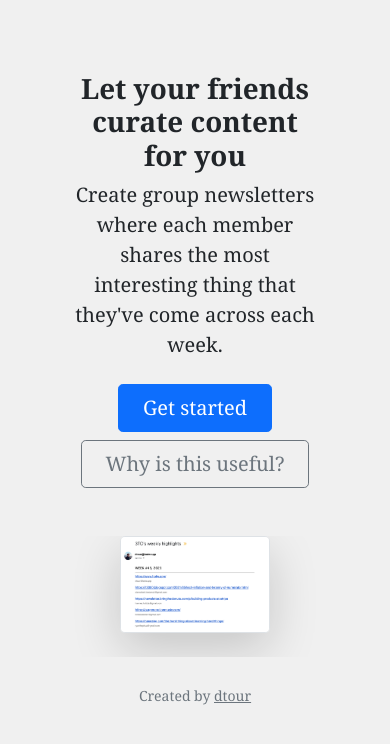
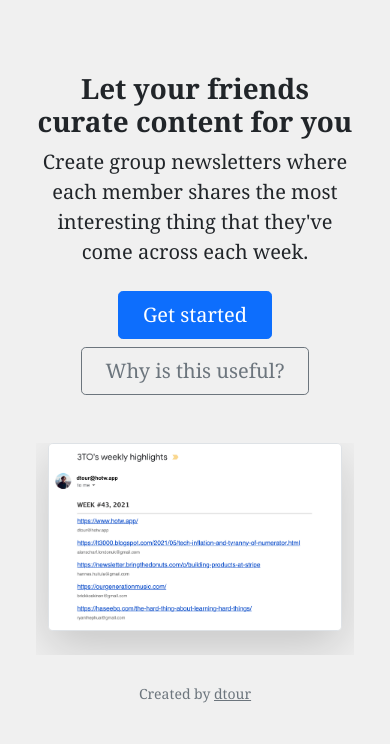
Before and after one commit to dtour/hotw, a Flask app: page / in a window 390 px wide. Shown: the part 57-801 px from the top of the page. Run offline with Flask 2, Linux system fonts and the light colour scheme.

Commit message:
changed html to increase responsiveness on smaller screens

```diff
--- a/application/templates/about.html
+++ b/application/templates/about.html
@@ -6,7 +6,7 @@
     <div class="row lh-lg">
         <div class="col">
         </div>
-        <div class="col-6">
+        <div class="col-md-6">
             <h4 class='text-center'>What is Highlight of the Week and why should I use it?</h4>
                 <p></p>
                 <p class='py-1'>Highlight of the Week is a free group newsletter service that allows people to share and discover interesting online content.
--- a/application/templates/base.html
+++ b/application/templates/base.html
@@ -54,7 +54,7 @@
             {% endif %}
         {% endwith %}
 
-        <main class="container-fluid px-5">
+        <main class="container-fluid px-md-5">
             {% block main %}{% endblock %}
         </main>
 
--- a/application/templates/index.html
+++ b/application/templates/index.html
@@ -12,7 +12,7 @@
         </div>
     </div>
     <div class="overflow-hidden" style="max-height: 35vh;">
-        <div class="container px-5">
+        <div class="container px-md-5">
             <img src="/static/placeholder.png" class="img-fluid border rounded-3 shadow-lg mb-4" alt="Example image" width="700" height="500" loading="lazy" title="">
         </div>
     </div>
```
